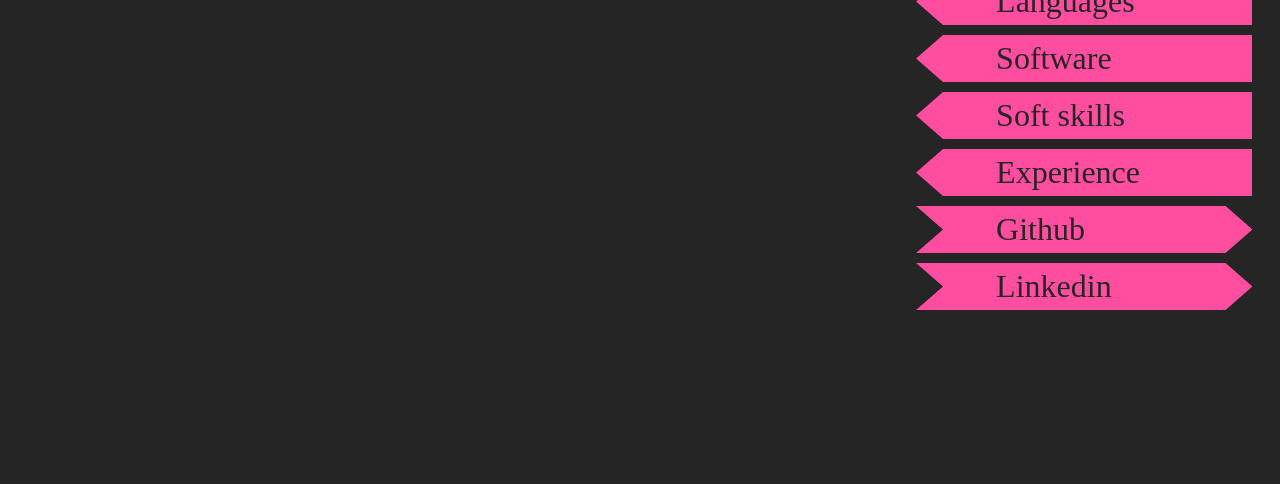
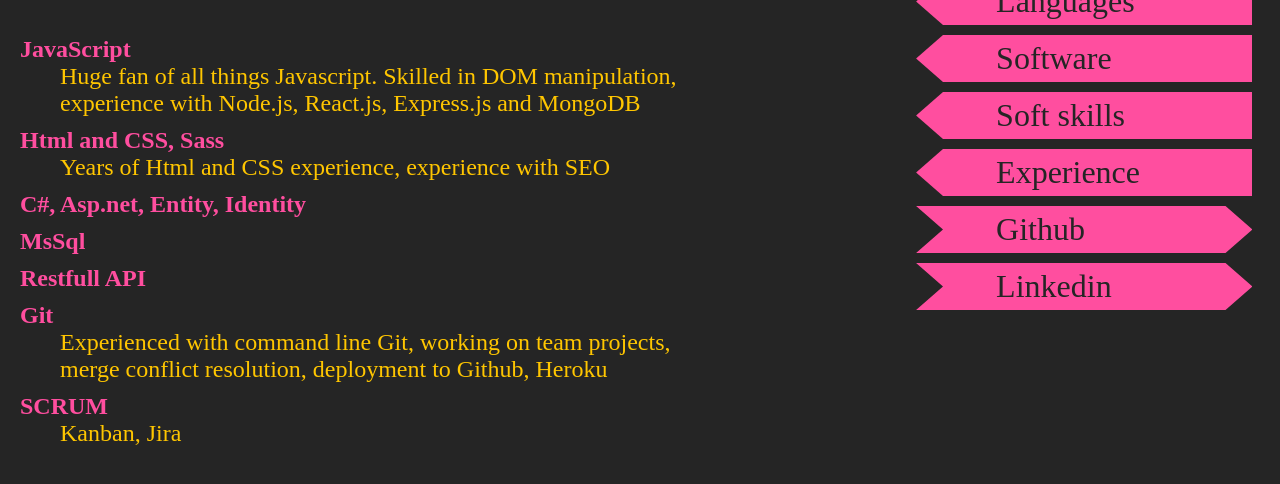
Before and after one commit to hikeislife/hikeislife.github.io, a plain HTML site: page resume.html in a window 1280 px wide. Both pictures are taken after a click on the item "Hard skills". Shown: the part 208-692 px from the top of the page. Drawn offline with Linux system fonts and the light colour scheme.

Commit message:
some content added

```diff
--- a/resume.html
+++ b/resume.html
@@ -21,6 +21,48 @@
 			<a href="https://rs.linkedin.com/in/katarinanikic" target="_blank" rel="noreferrer noopener"><li class="reverse">Linkedin</li></a>
 		</ul>
 	</div>
+	<div class="loadThis hardskills">
+		<dl>
+			<dt>JavaScript</dt>
+			<dd>Huge fan of all things Javascript. Skilled in DOM manipulation, experience with Node.js, React.js, Express.js and MongoDB</dd>
+			<dt>Html and CSS, Sass</dt>
+			<dd>Years of Html and CSS experience, experience with SEO</dd>
+			<dt>C#, Asp.net, Entity, Identity</dt>
+			<dd></dd>
+			<dt>MsSql</dt>
+			<dt>Restfull API</dt>
+			<dt>Git</dt>
+			<dd>Experienced with command line Git, working on team projects, merge conflict resolution, deployment to Github, Heroku</dd>
+			<dt>SCRUM</dt>
+			<dd>Kanban, Jira</dd>
+		</dl>
+	</div>
+	<div class="loadThis languages">
+		<dl>
+			<dt>English</dt>
+			<dd>Native English proficiency, spoken, written, and comprehension, developed after years of working in Datagate with clients all over the UK</dd>
+			<dt>Serbian</dt>
+			<dd>Native Serbian speaker</dd>
+		</dl>
+	</div>
+	<div class="loadThis software">
+		<dl>
+			<dt>Visual Studio</dt>
+			<dd>vs bla bla</dd>
+		</dl>
+	</div>
+	<div class="loadThis softskills">
+		<dl>
+			<dt>Soft</dt>
+			<dd>js bla bla</dd>
+		</dl>
+	</div>
+	<div class="loadThis experience">
+		<dl>
+			<dt>Experience</dt>
+			<dd>js bla bla</dd>
+		</dl>
+	</div>
 	<script src="resume.js" type="text/javascript" charset="utf-8" async defer></script>
 </body>
 </html>
--- a/resume.js
+++ b/resume.js
@@ -7,8 +7,12 @@ reset = (nav) => {
 	nav.classList.remove('active');
 }
 
+hide = (item) => {
+	item.style.display = "none";
+}
+
 navigate = (nav) => {
-	nav.addEventListener(`click`, () => {
+	nav.addEventListener(`click`, (e) => {
 		$(".selection").style.opacity = 0;
 		navs.forEach(reset);
 		nav.classList.add('active')
@@ -16,10 +20,15 @@ navigate = (nav) => {
 		$('h1').style.fontSize = `2rem`;
 		$('h1').style.transform = "translate(0, 90px)";
 
+		document.querySelectorAll('.loadThis').forEach(hide);
+
 		setTimeout(() => {
 		 	$(".selection").innerHTML = `<br /> ${nav.innerHTML}`;
 		 	$(".selection").style.opacity = 1;
+		 	$(`.${e.target.id}`).style.display = "inline";
 		}, 600);
+
+
 	})
 }
 
--- a/style.css
+++ b/style.css
@@ -154,3 +154,20 @@ a:active {
  	padding-right: 100px;
  	font-size: 2rem;
  }
+
+ .loadThis {
+ 	display: none;
+ 	font-size: 1.5rem;
+ 	color: var(--yellow);
+ 	position: absolute;
+ 	top: 200px;
+ 	width: 55vw;
+ 	overflow-y: auto;
+ 	height: 60vh;
+ }
+
+ dt {
+ 	font-weight: bold;
+ 	margin-top: 10px;
+ 	color: var(--pink);
+ }
```
